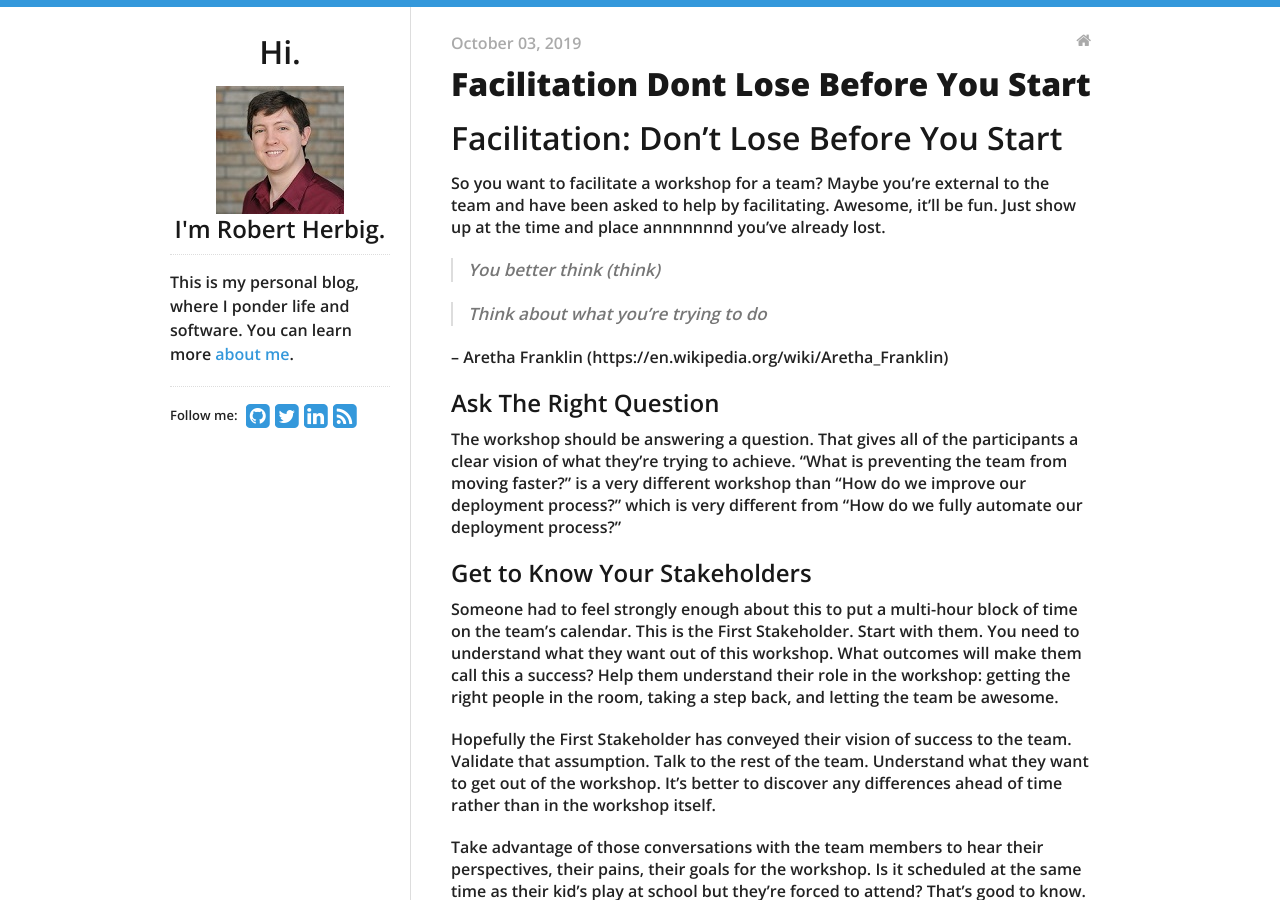
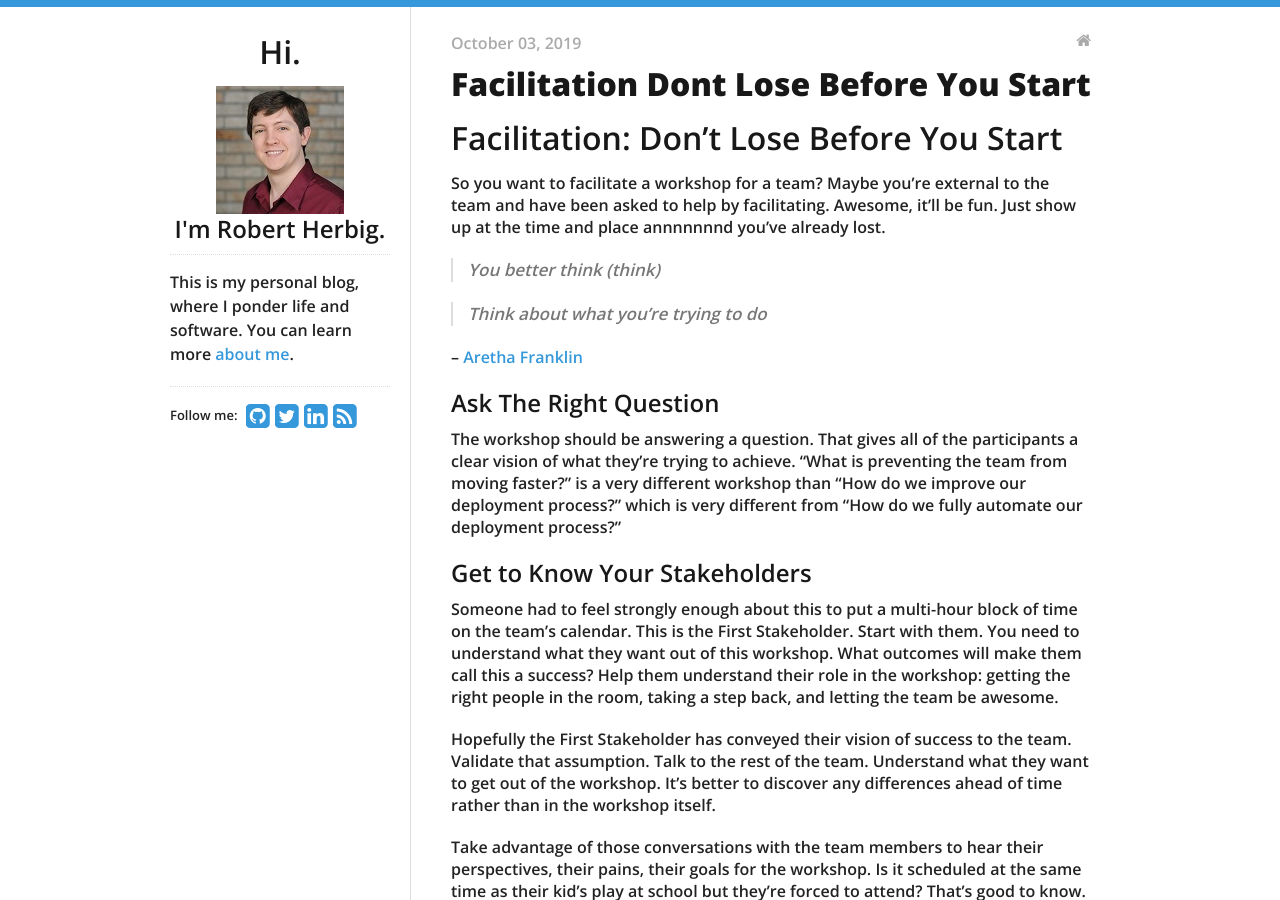
Before and after one commit to rpherbig/rpherbig.github.io, a Jekyll site: the page built from _posts/2019-10-03-facilitation-dont-lose-before-you-start.markdown, in a window 1280 px wide and 900 px high. Built offline with Jekyll 4.4.1, drawn with Linux system fonts in a browser that asks for light colours; nearby versions of some CDN libraries; our own code applies the rules of GitHub Pages for plain Markdown files.

Commit message:
Fix link

```diff
--- a/_posts/2019-10-03-facilitation-dont-lose-before-you-start.markdown
+++ b/_posts/2019-10-03-facilitation-dont-lose-before-you-start.markdown
@@ -6,7 +6,7 @@ So you want to facilitate a workshop for a team? Maybe you're external to the te
 
 > Think about what you're trying to do
 
--- Aretha Franklin (https://en.wikipedia.org/wiki/Aretha_Franklin)
+-- [Aretha Franklin](https://en.wikipedia.org/wiki/Aretha_Franklin)
 
 ## Ask The Right Question
 
```
